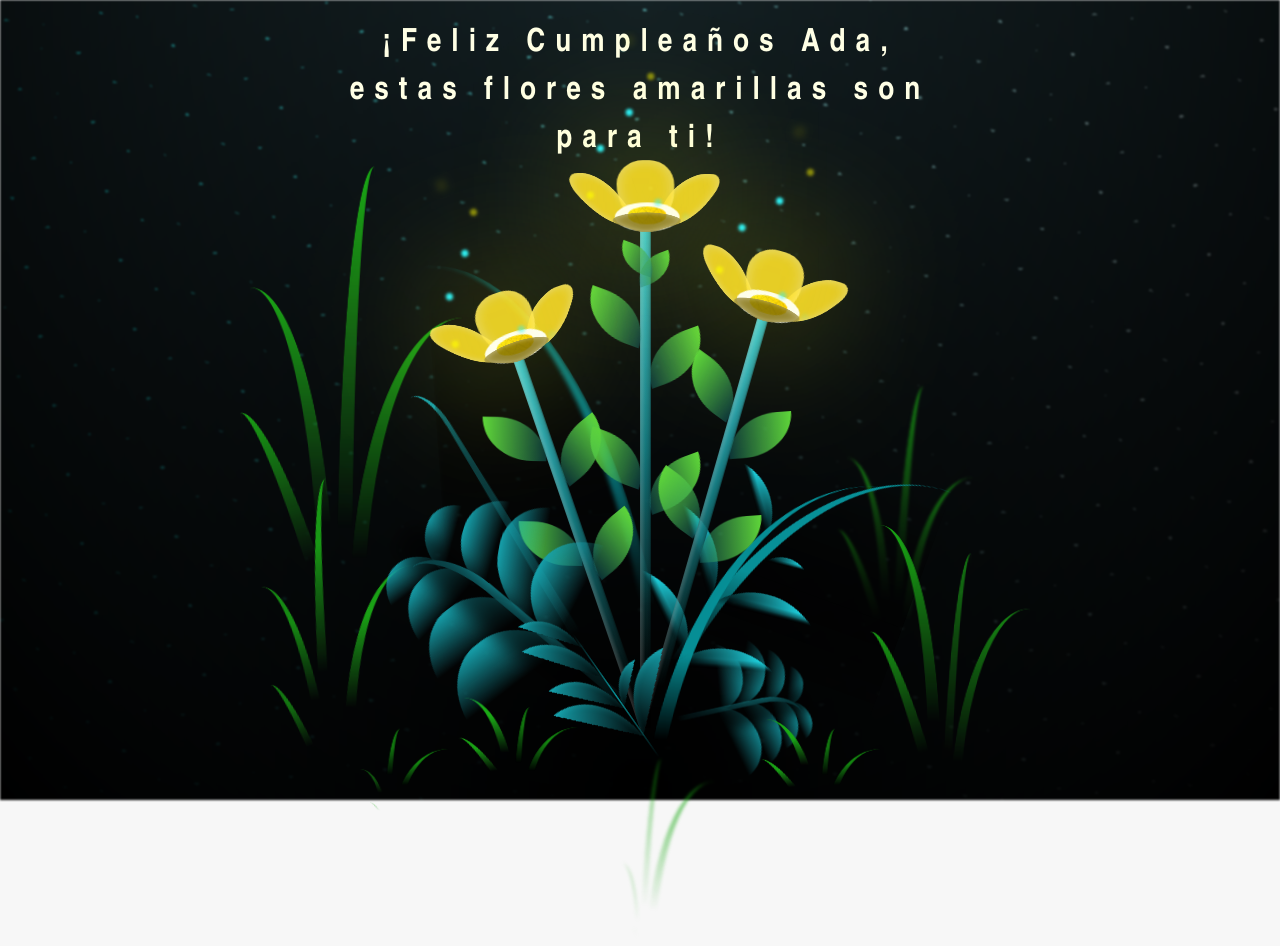
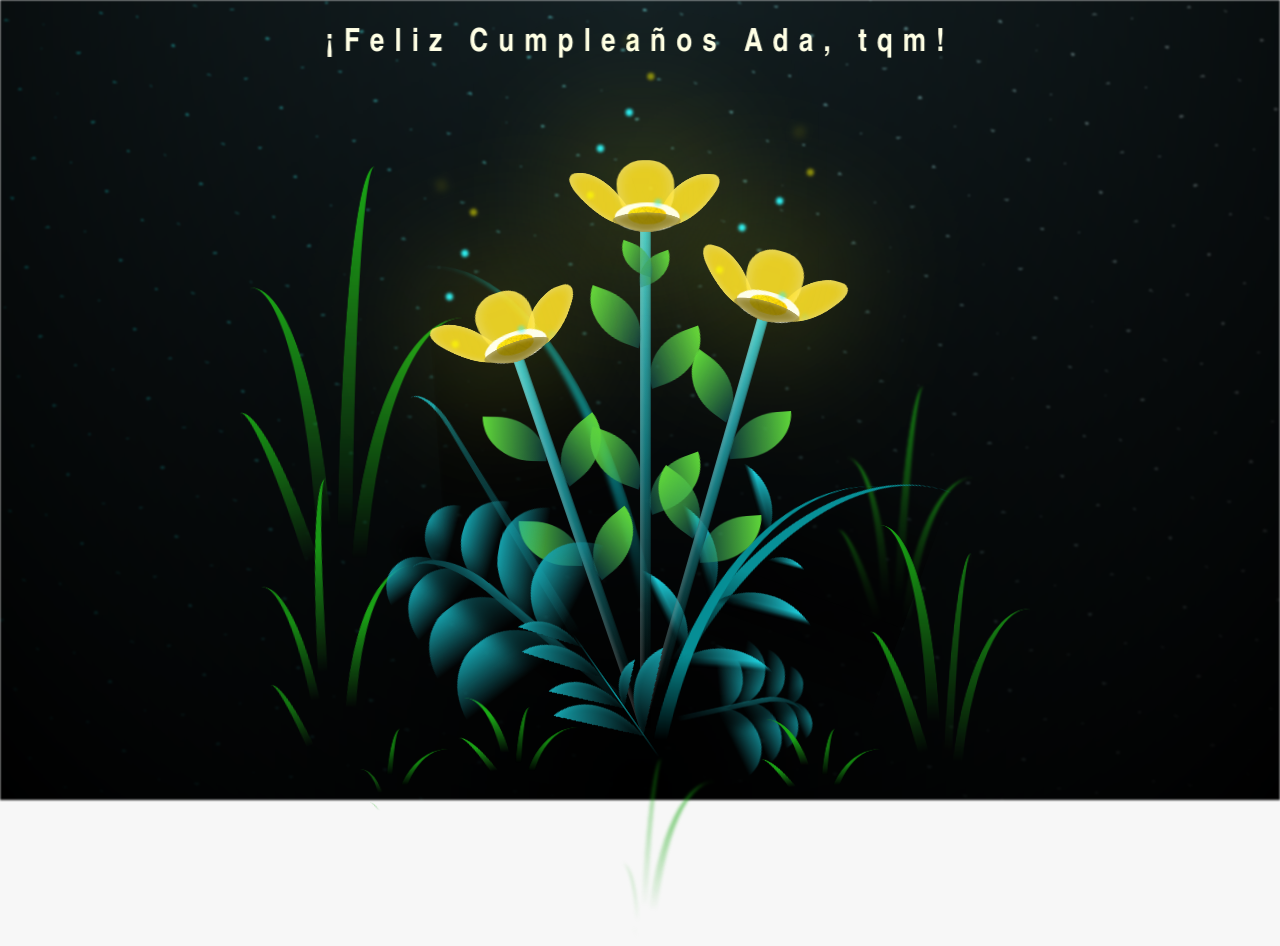
Before and after one commit to leandrocacao/15deseptiembre, a plain HTML site: page flower.html in a window 1280 px wide. Drawn offline with Linux system fonts and the light colour scheme.

Commit message:
Primer commit con el proyecto inicial

```diff
--- a/flower.html
+++ b/flower.html
@@ -14,7 +14,7 @@
 
     </div>
 
-    <h1 class="titulo">¡Feliz Cumpleaños Ada, estas flores amarillas son para ti!<br> <br></h1>
+    <h1 class="titulo">¡Feliz Cumpleaños Ada, tqm!<br> <br></h1>
     <div class="night"></div>
     <div class="flowers">
       <div class="flower flower--1">
```
